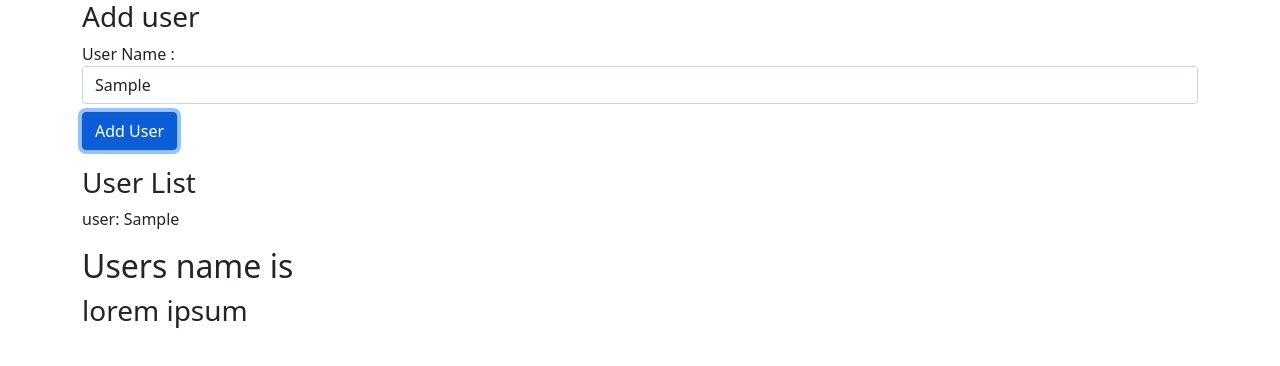
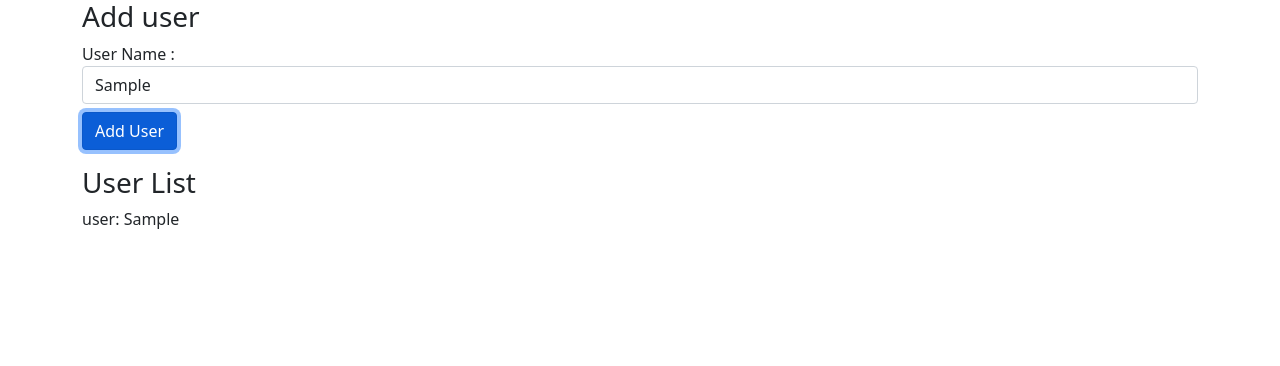
Before and after one commit to semi-jaiswal/Angular_tutorial, an Angular app: page / in a window 1280 px wide. Both pictures are taken after typing "Sample" into the empty fields and a click on the button "Add User". Shown: the top 366 px of the page. Built offline with nearby package versions, Linux system fonts and the light colour scheme.

Commit message:
user component

```diff
--- a/src/app/user/user.component.html
+++ b/src/app/user/user.component.html
@@ -1,4 +1 @@
 <p>user: {{ userName }}</p>
-
-<h2>Users name is</h2>
-<h3>lorem ipsum</h3>
```
